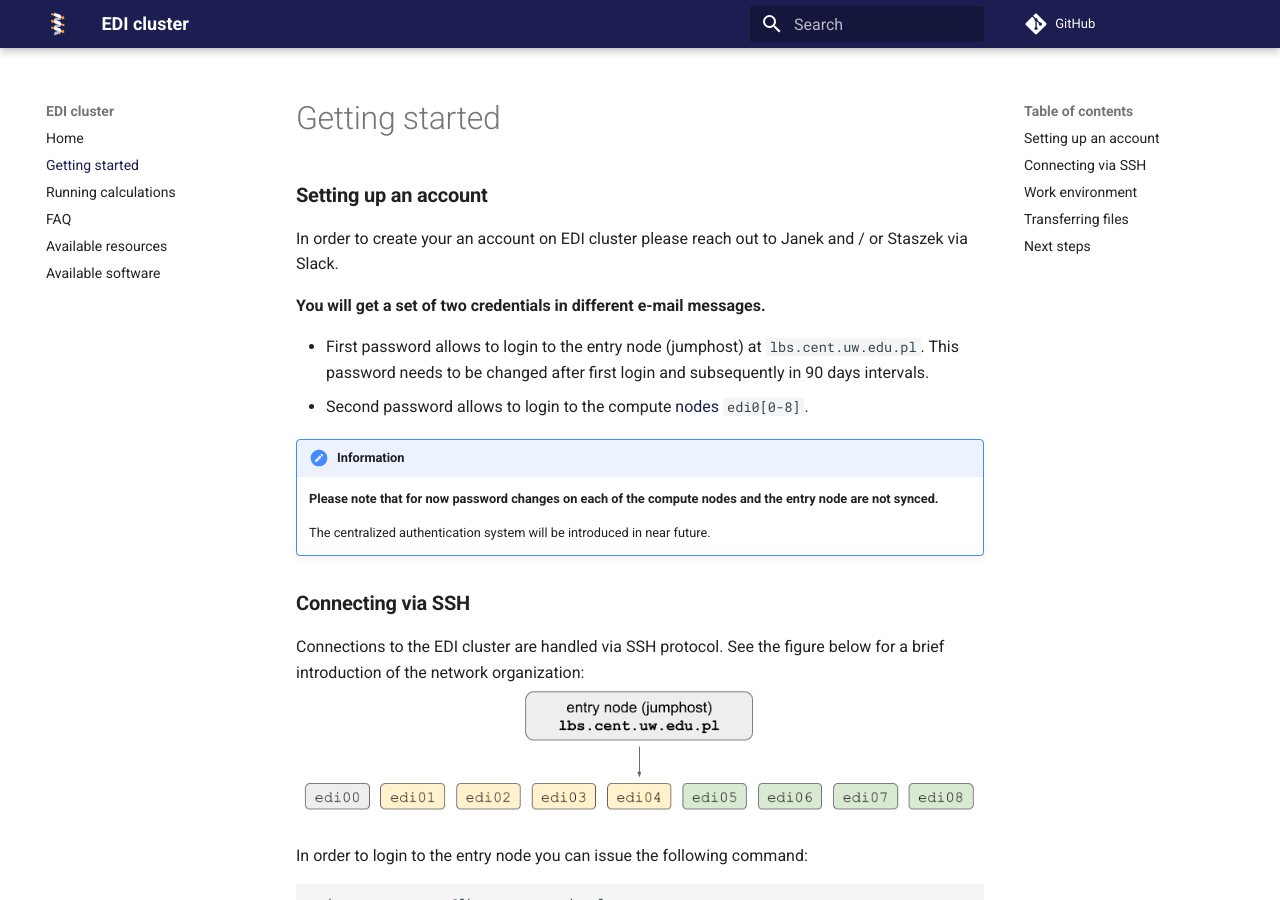
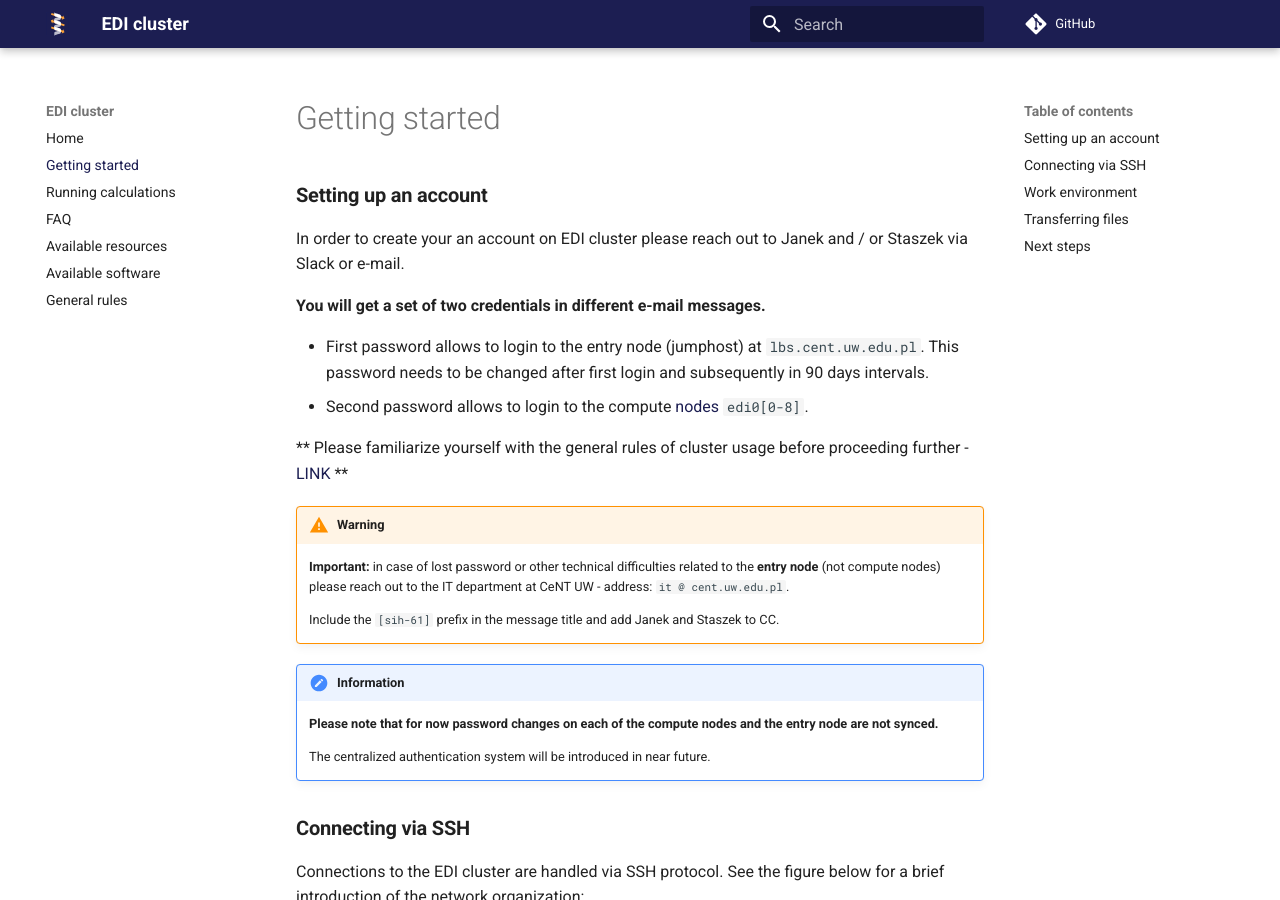
Before and after one commit to labstructbioinf/edi, an MkDocs documentation site: the page built from docs/first_steps.md, in a window 1280 px wide and 900 px high. Built offline with MkDocs 1.6.1 and Material for MkDocs 9.7.7, drawn with Linux system fonts in a browser that asks for light colours; comment, search, counter and statistics services are not loaded.

Commit message:
Update webpage - CeNT contact details

```diff
--- a/docs/first_steps.md
+++ b/docs/first_steps.md
@@ -1,11 +1,20 @@
 ### **Setting up an account**
-In order to create your an account on EDI cluster please reach out to Janek and / or Staszek via Slack.
+In order to create your an account on EDI cluster please reach out to Janek and / or Staszek via Slack or e-mail.
 
 **You will get a set of two credentials in different e-mail messages.**
 
 - First password allows to login to the entry node (jumphost) at <code>lbs.cent.uw.edu.pl</code>.
 This password needs to be changed after first login and subsequently in 90 days intervals.
 - Second password allows to login to the compute [nodes](resources.md) <code>edi0[0-8]</code>.
+
+** Please familiarize yourself with the general rules of cluster usage before proceeding
+further - [LINK](rules.md) **
+
+!!! Warning
+    **Important:** in case of lost password or other technical difficulties related to the **entry node**
+    (not compute nodes) please reach out to the IT department at CeNT UW - address: <code>it @ cent.uw.edu.pl</code>.
+
+    Include the <code>[sih-61]</code> prefix in the message title and add Janek and Staszek to CC.
 
 !!! Information
     **Please note that for now password changes on each of the compute nodes and the entry node are not
--- a/mkdocs.yml
+++ b/mkdocs.yml
@@ -17,5 +17,6 @@ nav:
     - FAQ: faq.md
     - Available resources: resources.md
     - Available software: software.md
+    - General rules: rules.md
 extra_css:
   - stylesheets/extra.css
```
Also changed, not shown: docs/rules.md (added, +14 -0 lines).
